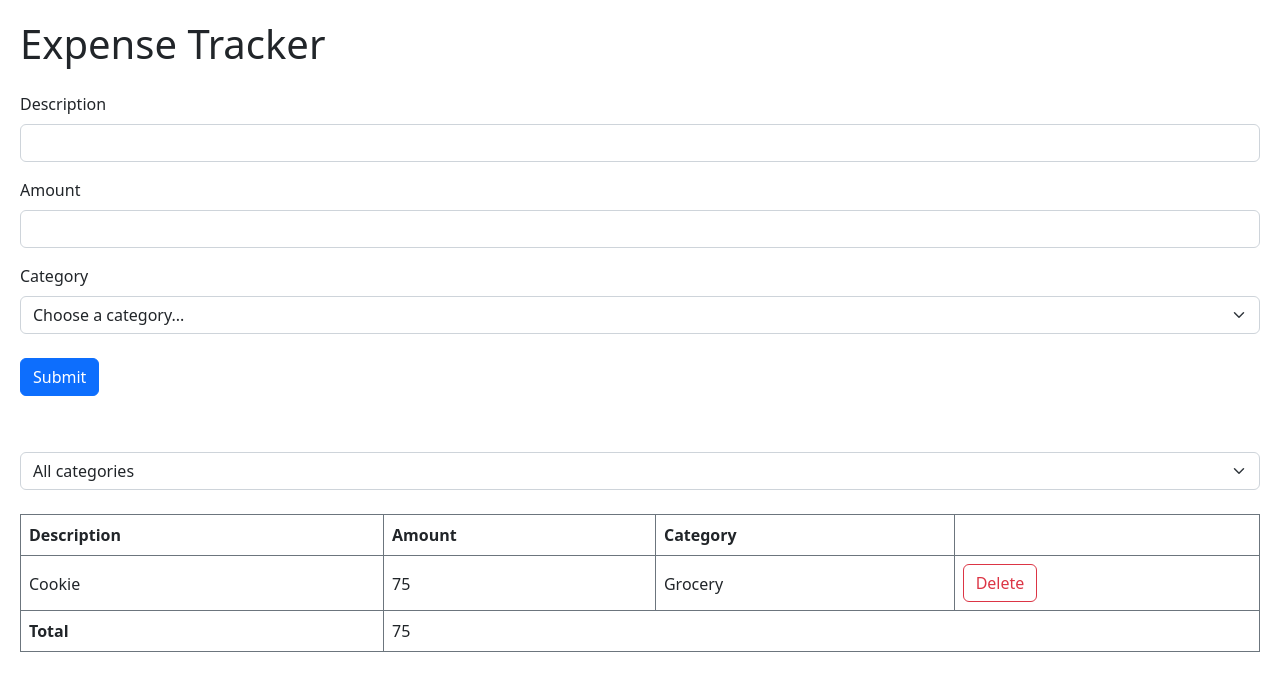
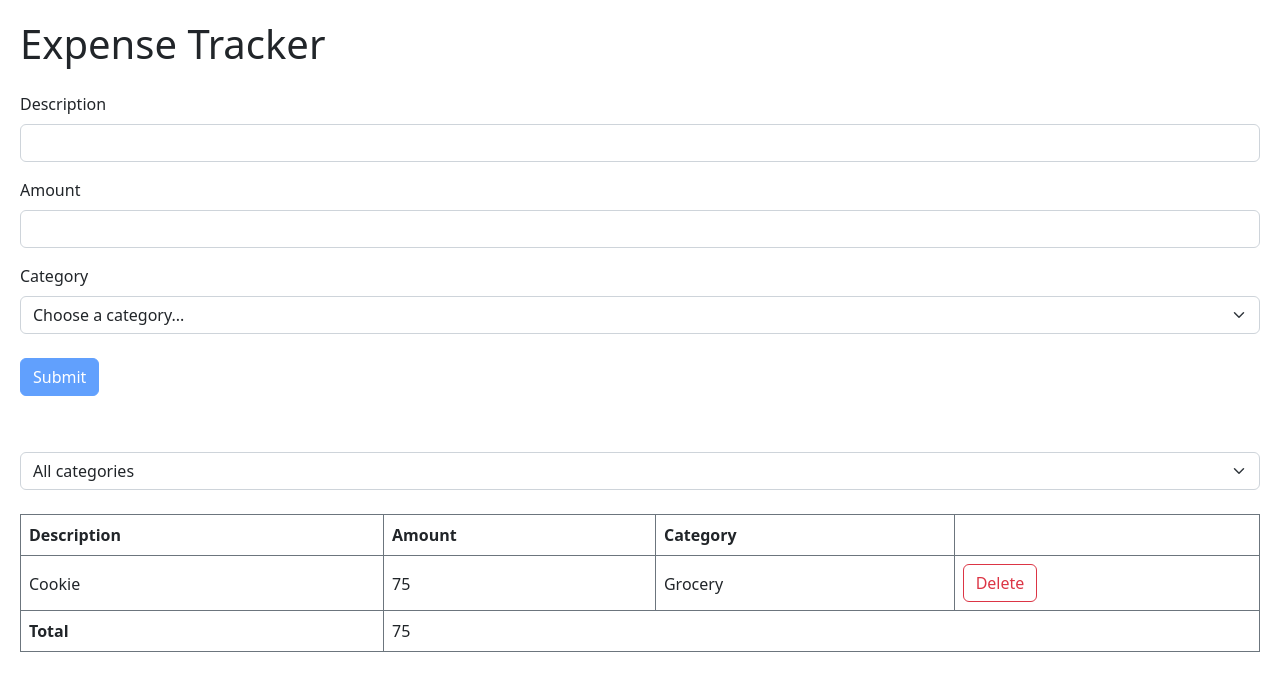
Before and after one commit to animesh0701/expense_tracker, a React (Vite) app: page / in a window 1280 px wide. Shown: the top 676 px of the page. Built offline with nearby package versions, Linux system fonts and the light colour scheme.

Commit message:
Added Submit button disabled

```diff
--- a/src/components/ExpenseForm.tsx
+++ b/src/components/ExpenseForm.tsx
@@ -31,7 +31,7 @@ const ExpenseForm = ({ formInput }: Props) => {
   const {
     register,
     handleSubmit,
-    formState: { errors },
+    formState: { errors, isValid },
   } = useForm<FormData>({ resolver: zodResolver(schema) });
 
   //to pass data back to the parent component
@@ -94,7 +94,11 @@ const ExpenseForm = ({ formInput }: Props) => {
           <p className="text-danger">{errors.category.message}</p>
         )}
       </div>
-      <button className="btn btn-primary mt-2" type="submit">
+      <button
+        disabled={!isValid}
+        className="btn btn-primary mt-2"
+        type="submit"
+      >
         Submit
       </button>
     </form>
--- a/src/components/ExpenseList.tsx
+++ b/src/components/ExpenseList.tsx
@@ -18,8 +18,6 @@ const ExpenseList = ({ items, handleClick }: Props) => {
           else return 0;
         });
   const total = amounts.reduce((total, amount) => total + amount, 0);
-
-  console.log(total);
 
   return (
     <div className="d-flex align-content-around flex-column">
```
